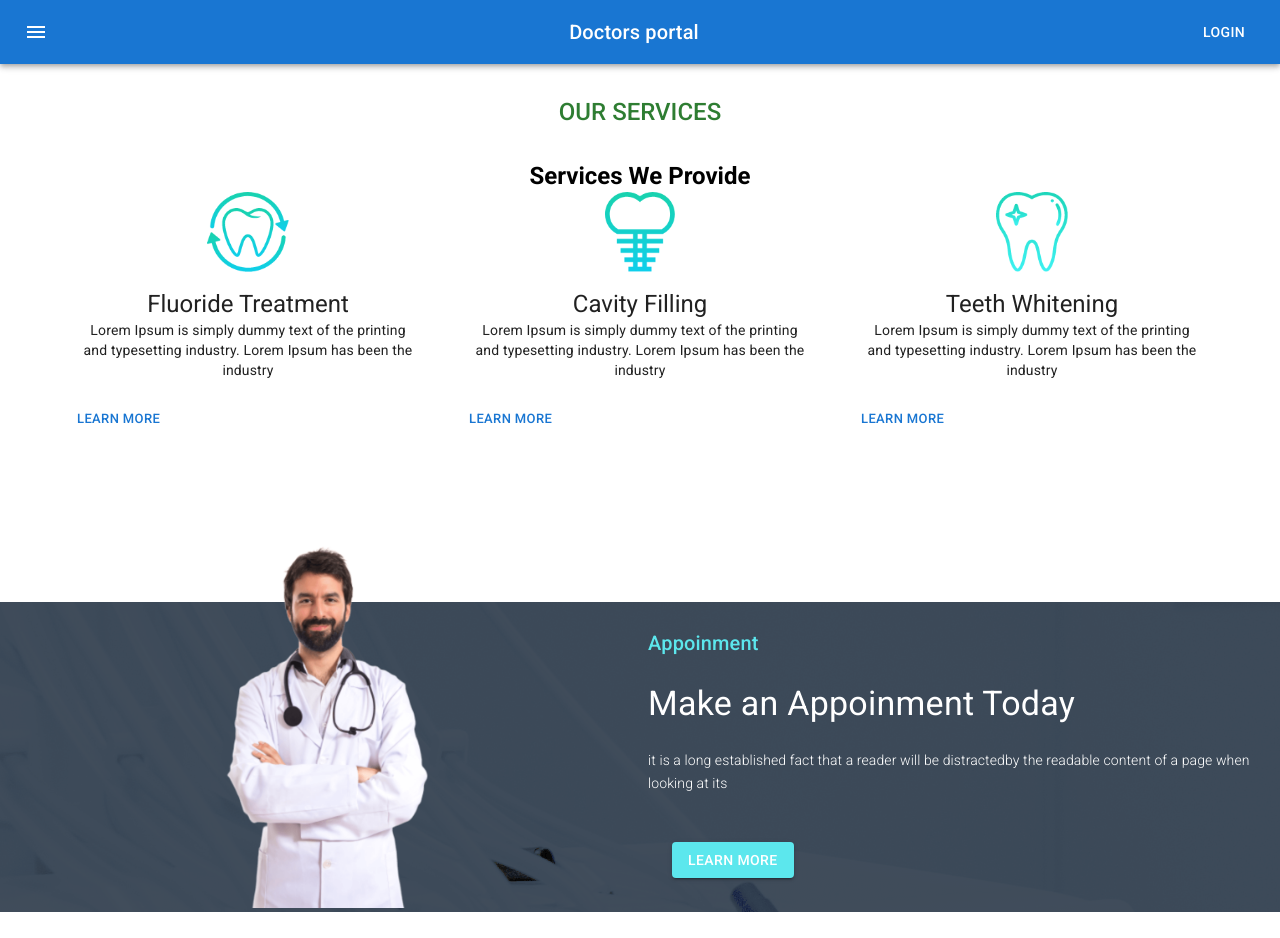
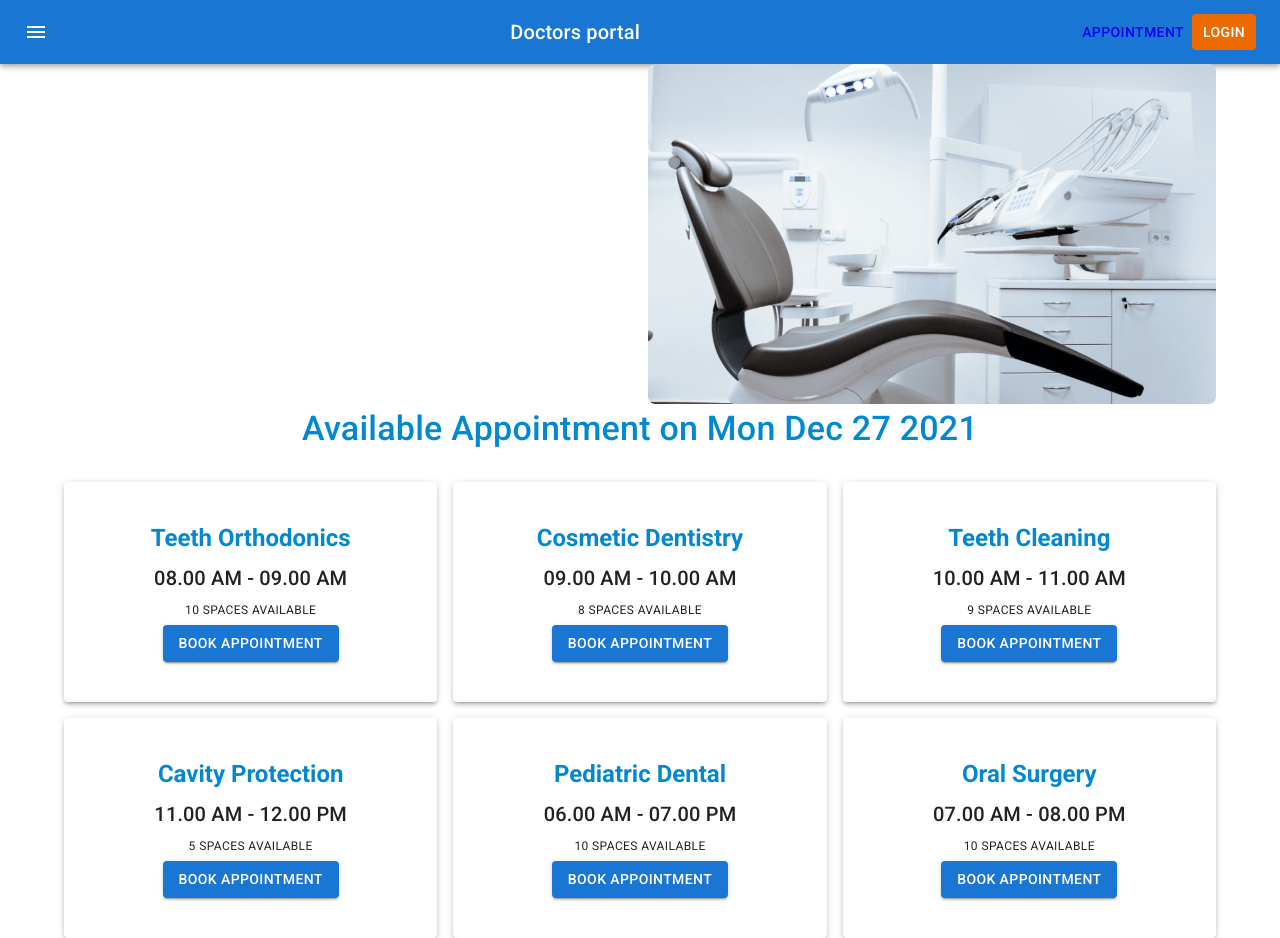
Before and after one commit to greenviewsoft/Doctor-portal-Clint-, a React (Create React App) app: page /appointment in a window 1280 px wide. Before the commit the page ends 912 px from the top, so only its background shows below. Built offline with nearby package versions, Linux system fonts and the light colour scheme.

Commit message:
booking updated

```diff
--- a/package.json
+++ b/package.json
@@ -6,10 +6,12 @@
     "@emotion/react": "^11.7.1",
     "@emotion/styled": "^11.6.0",
     "@mui/icons-material": "^5.2.5",
-    "@mui/material": "^5.2.5",
+    "@mui/lab": "^5.0.0-alpha.62",
+    "@mui/material": "^5.2.6",
     "@testing-library/jest-dom": "^5.16.1",
     "@testing-library/react": "^12.1.2",
     "@testing-library/user-event": "^13.5.0",
+    "date-fns": "^2.28.0",
     "react": "^17.0.2",
     "react-dom": "^17.0.2",
     "react-router-dom": "^5.3.0",
--- a/src/App.js
+++ b/src/App.js
@@ -1,13 +1,9 @@
+import './App.css';
 import Home from './Pages/Home/Home';
-import './App.css';
-
 import React from "react";
-import {
-  BrowserRouter as Router,
-  Switch,
-  Route,
-  Link
-} from "react-router-dom";
+import {BrowserRouter as Router,Switch,Route,Link} from "react-router-dom";
+import Appointment from '../src/Pages/Home/Appointment/Appointment';
+import Login from './Pages/Login/Login/Login';
 
 
 function App() {
@@ -15,13 +11,16 @@
     <div className="App">
       <Router>
       <Switch>
+          <Route path="/appointment">
+            <Appointment />
+          </Route>
           <Route path="/home">
-            <Home />
+          <Home />
           </Route>
-          <Route path="/users">
-
+          <Route path="/login">
+          <Login />
           </Route>
-          <Route path="/">
+          <Route exact path="/">
             <Home />
           </Route>
         </Switch>
--- /dev/null
+++ b/src/Pages/Home/Appointment/AppoinmentHeader/AppoinmentHeader.js
@@ -0,0 +1,26 @@
+import { Container, Grid } from '@mui/material';
+import React from 'react';
+import chair from '../../../../images/chair.png'
+import Calender from '../../../Share/Calander/Calender';
+
+const AppoinmentHeader = ({ date, setDate }) => {
+
+
+    return (
+        <Container>
+    <Grid container spacing={2}>
+      <Grid item xs={12} md={6}>
+        <Calender date={date} setDate={setDate}></Calender>
+   </Grid>
+
+    <Grid item xs={12} md={6}>
+    <img style={{width: '100%'}} src={chair} alt=""  />
+   </Grid>
+
+</Grid>
+
+        </Container>
+    );
+};
+
+export default AppoinmentHeader;
--- /dev/null
+++ b/src/Pages/Home/Appointment/Appointment.js
@@ -0,0 +1,17 @@
+import React from 'react';
+import Navigation from '../../Share/Navigation/Navigation';
+import AppoinmentHeader from '../Appointment/AppoinmentHeader/AppoinmentHeader';
+import AvailableAppoinments from './AvailableAppoinments/AvailableAppoinments';
+
+const Appointment = () => {
+    const [date, setDate] = React.useState(new Date());
+    return (
+        <div>
+            <Navigation></Navigation>
+            <AppoinmentHeader date={date} setDate={setDate}></AppoinmentHeader>
+            <AvailableAppoinments date={date}></AvailableAppoinments>
+    </div>
+    );
+};
+
+export default Appointment;
--- /dev/null
+++ b/src/Pages/Home/Appointment/AvailableAppoinments/AvailableAppoinments.js
@@ -0,0 +1,62 @@
+import { Container, Grid, Typography } from '@mui/material';
+import React from 'react';
+import Booking from '../Booking/Booking';
+
+const bookings = [
+    {
+        id: 1,
+        name: 'Teeth Orthodonics',
+        time: '08.00 AM - 09.00 AM',
+        space: 10,
+    },
+    {
+        id: 2,
+        name: 'Cosmetic Dentistry',
+        time: '09.00 AM - 10.00 AM',
+        space: 8,
+    },
+    {
+        id: 3,
+        name: 'Teeth Cleaning',
+        time: '10.00 AM - 11.00 AM',
+        space: 9,
+    },
+    {
+        id: 4,
+        name: 'Cavity Protection',
+        time: '11.00 AM - 12.00 PM',
+        space: 5,
+    },
+    {
+        id: 5,
+        name: 'Pediatric Dental',
+        time: '06.00 AM - 07.00 PM',
+        space: 10,
+    },
+    {
+        id: 6,
+        name: 'Oral Surgery',
+        time: '07.00 AM - 08.00 PM',
+        space: 10,
+    }
+]
+
+const AvailableAppoinments = ({date}) => {
+    return (
+        <Container>
+            <Typography sx={{ color: 'info.main', mb:4 , fontWeight: 500 }}  variant="h4">Available Appointment on {date.toDateString()}</Typography>
+            <Grid container spacing={2}>
+                {
+                  bookings.map(booking => <Booking
+                  key={booking.id}
+                  booking={booking}
+                  date={date}
+                  >
+                  </Booking>)
+                }
+            </Grid>
+        </Container>
+    );
+};
+
+export default AvailableAppoinments;
--- /dev/null
+++ b/src/Pages/Home/Appointment/Booking/Booking.js
@@ -0,0 +1,39 @@
+import { Grid, Typography } from '@mui/material';
+import React from 'react';
+import Paper from '@mui/material/Paper';
+import Button from '@mui/material/Button';
+import BookingModal from '../BookingModal/BookingModal';
+
+const Booking = ({booking, date}) => {
+    const {name, time, space} = booking;
+
+    const [openBooking, setBookingOpen] = React.useState(false);
+    const handleBookingOpen = () => setBookingOpen(true);
+    const handleBookingClose = () => setBookingOpen(false);
+    return (
+        <>
+            <Grid item xs={12} sm={6} md={4} >
+                  <Paper elevation={3} sx={{ py: 5}} >
+                        <Typography sx={{ color: 'info.main', fontWeight: 600 }} variant="h5" gutterBottom component="div" >
+                            {name}
+                        </Typography>
+                        <Typography variant="h6" gutterBottom component="div" >
+                            {time}
+                        </Typography>
+                        <Typography variant="caption" display="block" gutterBottom >
+                            {space} SPACES AVAILABLE
+                        </Typography>
+                        <Button onClick={handleBookingOpen} variant="contained">BOOK APPOINTMENT</Button>
+                  </Paper>
+            </Grid>
+            <BookingModal
+            date={date}
+            booking={booking}
+            openBooking={openBooking}
+            handleBookingClose={handleBookingClose}
+            ></BookingModal>
+</>
+    );
+};
+
+export default Booking;
--- /dev/null
+++ b/src/Pages/Home/Appointment/BookingModal/BookingModal.js
@@ -0,0 +1,106 @@
+import React from 'react';
+import Backdrop from '@mui/material/Backdrop';
+import Box from '@mui/material/Box';
+import Modal from '@mui/material/Modal';
+import Fade from '@mui/material/Fade';
+import Typography from '@mui/material/Typography';
+import TextField from '@mui/material/TextField';
+import { Button } from '@mui/material';
+
+
+const style = {
+  position: 'absolute',
+  top: '50%',
+  left: '50%',
+  transform: 'translate(-50%, -50%)',
+  width: 400,
+  bgcolor: 'background.paper',
+  border: '2px solid #000',
+  boxShadow: 24,
+  p: 4,
+};
+
+const BookingModal = ({openBooking, handleBookingClose, booking, date}) => {
+    const {name, time} = booking;
+const handleBookSubmit = e =>{
+  alert('submited')
+
+// collected date
+
+
+  handleBookingClose();
+  e.preventDefault();
+}
+
+
+    return (
+        <Modal
+        aria-labelledby="transition-modal-title"
+        aria-describedby="transition-modal-description"
+        open={openBooking}
+        onClose={handleBookingClose}
+        closeAfterTransition
+        BackdropComponent={Backdrop}
+        BackdropProps={{
+          timeout: 500,
+        }}
+      >
+        <Fade in={openBooking}>
+          <Box sx={style}>
+            <Typography id="transition-modal-title" variant="h6" component="h2">
+              {name}
+            </Typography>
+            <form onSubmit={handleBookSubmit}>
+            <TextField
+        disabled
+        sx={{ width: '90%', m: 1 }}
+        id="outlined-size-small"
+        defaultValue={time}
+        variant="filled"
+        size="small"
+      />
+            <TextField
+
+        sx={{ width: '90%', m: 1 }}
+        id="outlined-size-small"
+        defaultValue="Your Name"
+        variant="filled"
+        size="small"
+      />
+       <TextField
+
+        sx={{ width: '90%', m: 1 }}
+        id="outlined-size-small"
+        defaultValue="Your Email"
+        variant="filled"
+        size="small"
+      />
+       <TextField
+
+        sx={{ width: '90%', m: 1 }}
+        id="outlined-size-small"
+        defaultValue="Your Phone Number"
+        variant="filled"
+        size="small"
+      />
+       <TextField
+        disabled
+        sx={{ width: '90%', m: 1 }}
+        id="outlined-size-small"
+        defaultValue={date.toDateString()}
+        variant="filled"
+        size="small"
+      />
+<Button type='submit' variant='contained'>Submit</Button>
+            </form>
+          </Box>
+        </Fade>
+      </Modal>
+    );
+};
+
+export default BookingModal;
+
+/// <Typography id="transition-modal-description" sx={{ mt: 2 }}>
+// {time}
+// </Typography>
--- /dev/null
+++ b/src/Pages/Home/Banner/Banner.js
@@ -0,0 +1,45 @@
+import React from 'react';
+import Box from '@mui/material/Box';
+import Grid from '@mui/material/Grid';
+import bg from '../../../images/bg.png';
+import chair from '../../../images/chair.png';
+import { Button, Typography, Container } from '@mui/material';
+
+const bannerBg = {
+    background: `url(${bg})`,
+
+}
+
+const verticalCenter = {
+    display: 'flex',
+    alignItems: 'center',
+    height: 400
+}
+
+
+const Banner = () => {
+    return (
+            <Container style={bannerBg} sx={{ flexGrow: 1 }}>
+      <Grid container spacing={2}>
+        <Grid item style={{ ...verticalCenter, textAlign: 'left' }} xs={12} md="6" >
+          <Box>
+          <Typography variant="h3" >
+              Your New Smile <br />
+              Starts Here
+          </Typography>
+          <Typography variant='h6' sx={{ my: 3, fontSize: 13, fontWeight: 300, color: 'gray'}}>
+              Lorem ipsum dolor sit amet consectetur, adipisicing elit. Quos animi nemo eveniet? Eaque, veritatis maxime? Facilis dignissimos inventore molestiae saepe.
+          </Typography>
+          <Button style={{backgroundColor: '#5CE7ED'}}  variant="contained">Get Appointment</Button>
+          </Box>
+        </Grid>
+        <Grid item xs={12} md="6" style={verticalCenter} >
+          <img style={{ width: '350px'}} src={chair} alt="" />
+        </Grid>
+
+      </Grid>
+    </Container>
+    );
+};
+
+export default Banner;
--- a/src/Pages/Home/Home.js
+++ b/src/Pages/Home/Home.js
@@ -3,12 +3,14 @@
 import Services from '../Services/Services';
 import Navigation from '../Share/Navigation/Navigation';
 import AppointmentBanner from './AppointmentBanner/AppointmentBanner';
+import Banner from './Banner/Banner';
 
 
 const Home = () => {
     return (
         <div>
             <Navigation></Navigation>
+            <Banner></Banner>
             <Services></Services>
             <AppointmentBanner></AppointmentBanner>
         </div>
--- /dev/null
+++ b/src/Pages/Login/Login/Login.js
@@ -0,0 +1,19 @@
+import { Container, Grid } from '@mui/material';
+import React from 'react';
+
+const Login = () => {
+    return (
+        <Container>
+            <Grid container spacing={2}>
+            <Grid item xs={12} md={6}>
+                 </Grid>
+
+                 <Grid item xs={12} md={6}>
+
+                 </Grid>
+            </Grid>
+        </Container>
+    );
+};
+
+export default Login;
--- /dev/null
+++ b/src/Pages/Share/Calander/Calender.js
@@ -0,0 +1,26 @@
+import React from 'react';
+import isWeekend from 'date-fns/isWeekend';
+import TextField from '@mui/material/TextField';
+import AdapterDateFns from '@mui/lab/AdapterDateFns';
+import LocalizationProvider from '@mui/lab/LocalizationProvider';
+import StaticDatePicker from '@mui/lab/StaticDatePicker';
+
+
+
+const Calender = ({ date , setDate }) => {
+
+    return (
+        <LocalizationProvider dateAdapter={AdapterDateFns}>
+        <StaticDatePicker
+          displayStaticWrapperAs="desktop"
+          value={date}
+          onChange={(newValue) => {
+            setDate(newValue);
+          }}
+          renderInput={(params) => <TextField {...params} />}
+        />
+      </LocalizationProvider>
+    );
+};
+
+export default Calender;
--- a/src/Pages/Share/Navigation/Navigation.js
+++ b/src/Pages/Share/Navigation/Navigation.js
@@ -6,6 +6,7 @@
 import Button from '@mui/material/Button';
 import IconButton from '@mui/material/IconButton';
 import MenuIcon from '@mui/icons-material/Menu';
+import { Link, NavLink } from 'react-router-dom';
 // 67
 
 const Navigation = () => {
@@ -26,7 +27,14 @@
           <Typography variant="h6" component="div" sx={{ flexGrow: 1 }}>
             Doctors portal
           </Typography>
-          <Button color="inherit">Login</Button>
+          <Link to="/appointment" >
+          <Button color="inherit">Appointment</Button>
+          </Link>
+          <NavLink to="/login">
+          <Button sx={{ bgcolor: 'warning.main', color: 'primary.contrastText' }} >Login</Button>
+
+
+          </NavLink>
         </Toolbar>
       </AppBar>
     </Box>
```
Also changed, not shown: 1 other file (tests, documents, lock files or other folders).
